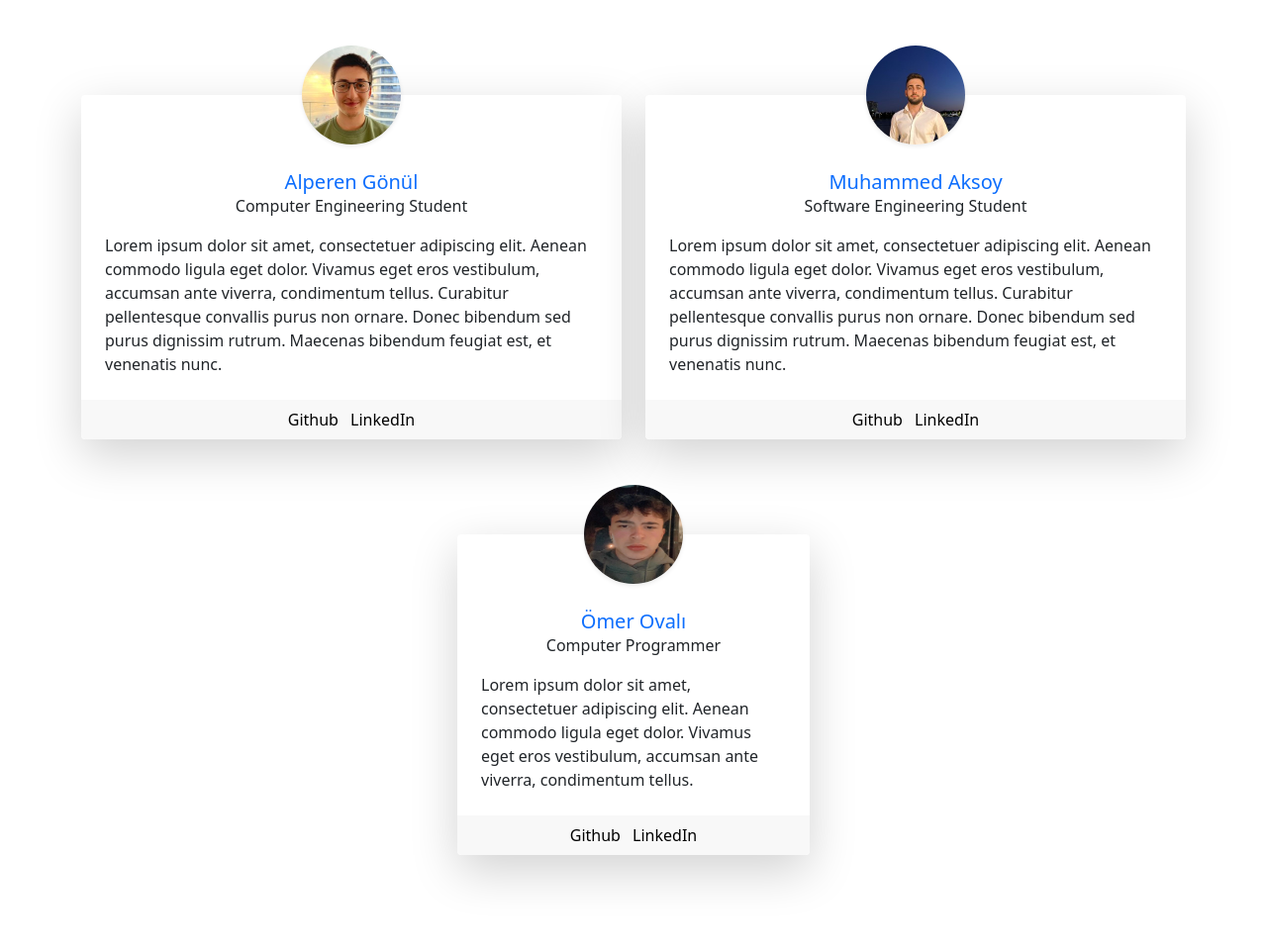
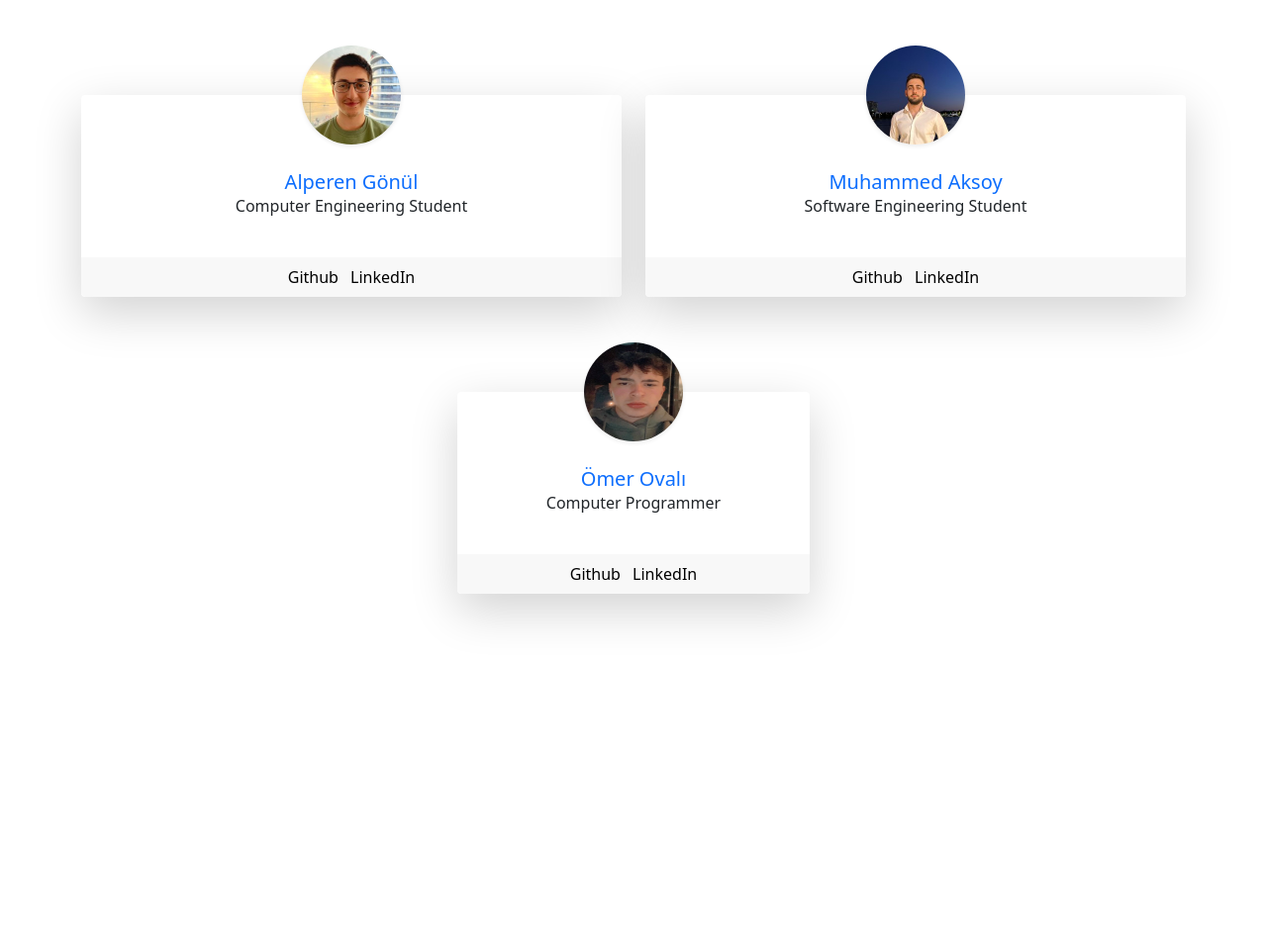
Before and after one commit to alperengonull/OKRRecommender, a Flask app: template templates/about.html in a window 1280 px wide. Shown: the part 56-1016 px from the top of the page at 99% size. After the commit the page ends 686 px from the top, so only its background shows below. Run offline with Flask 3, Linux system fonts and the light colour scheme; the template is opened without the code that fills it, so the values that code supplies are empty.

Commit message:
update about.html

```diff
--- a/templates/about.html
+++ b/templates/about.html
@@ -110,12 +110,6 @@
                     Computer Engineering Student
                   </div>
                   <div>
-                    Lorem ipsum dolor sit amet, consectetuer adipiscing elit.
-                    Aenean commodo ligula eget dolor. Vivamus eget eros
-                    vestibulum, accumsan ante viverra, condimentum tellus.
-                    Curabitur pellentesque convallis purus non ornare. Donec
-                    bibendum sed purus dignissim rutrum. Maecenas bibendum
-                    feugiat est, et venenatis nunc.
                   </div>
                 </div>
               </div>
@@ -163,12 +157,7 @@
                     Software Engineering Student
                   </div>
                   <div>
-                    Lorem ipsum dolor sit amet, consectetuer adipiscing elit.
-                    Aenean commodo ligula eget dolor. Vivamus eget eros
-                    vestibulum, accumsan ante viverra, condimentum tellus.
-                    Curabitur pellentesque convallis purus non ornare. Donec
-                    bibendum sed purus dignissim rutrum. Maecenas bibendum
-                    feugiat est, et venenatis nunc.
+
                   </div>
                 </div>
               </div>
@@ -214,9 +203,6 @@
                   </h5>
                   <div class="mb-3 text-center">Computer Programmer</div>
                   <div>
-                    Lorem ipsum dolor sit amet, consectetuer adipiscing elit.
-                    Aenean commodo ligula eget dolor. Vivamus eget eros
-                    vestibulum, accumsan ante viverra, condimentum tellus.
                   </div>
                 </div>
               </div>
```
Also changed, not shown: logo.png (deleted).
